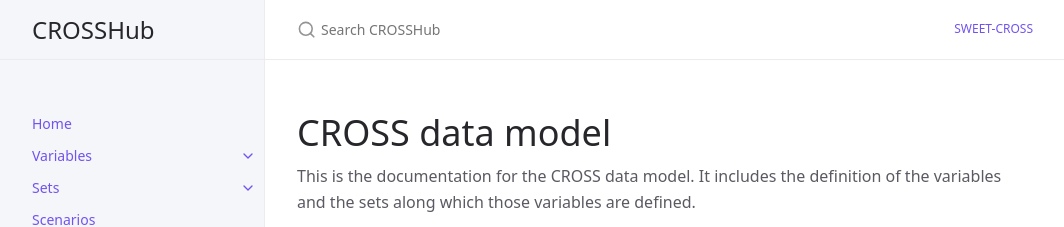
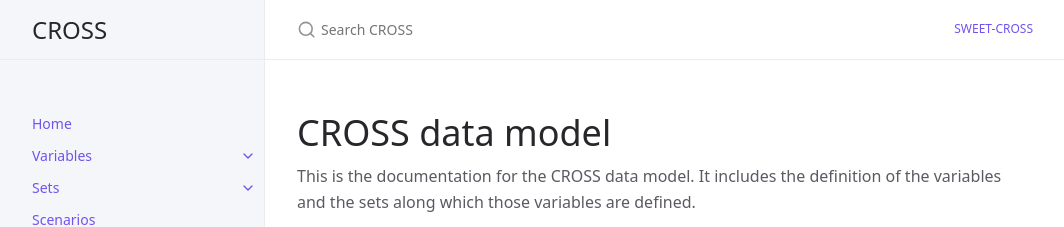
Before and after one commit to sweet-cross/data-model, a Jekyll site: the page built from index.md, in a window 1280 px wide. Shown: the top 227 px of the page, without its empty margins (107-1171 px from the left). Built offline with Jekyll 4.4.1, drawn with Linux system fonts in a browser that asks for light colours; cached includes are drawn as plain includes.

Commit message:
change title

```diff
--- a/_config.yml
+++ b/_config.yml
@@ -13,8 +13,8 @@
 # you will see them accessed via {{ site.title }}, {{ site.github_repo }}, and so on.
 # You can create any custom variable you would like, and they will be accessible
 # in the templates via {{ site.myvariable }}.
-title: CROSSHub
-description: Documention to upload data to CROSSHub
+title: CROSS
+description: CROSS Data model
 baseurl: "" # the subpath of your site, e.g. /blog
 url: "https://github.com/sweet-cross/instructions-data" # the base hostname & protocol for your site, e.g. http://example.com
 repository: sweet-cross/instructions-data # for github-metadata
```
